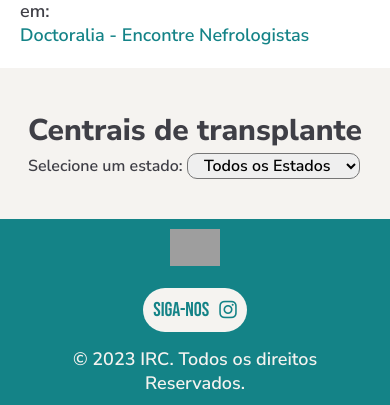
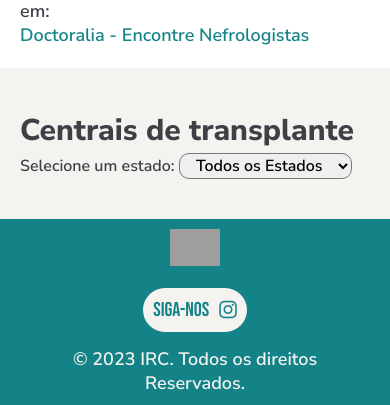
Before and after one commit to Sync-FATEC/API-NEFRO, a Flask app: page /drcBrasil in a window 390 px wide. Shown: the part 2199-2604 px from the top of the page. Run offline with Flask 3, Linux system fonts and the light colour scheme; parts of the project's set-up code (start-up, migrations or seed data) failed here and were passed over; some libraries are stand-ins or nearby versions; grey boxes are pictures that could not be loaded.

Commit message:
Arrumei a responsividade do filtro

```diff
--- a/src/static/css/drc.css
+++ b/src/static/css/drc.css
@@ -54,8 +54,29 @@ option {
     color: var(--cor-fonte-azul);
 }
 
+.container-filtro {
+    color: var(--cor-fonte-cinza);
+    padding: var(--padding-fixo);
+    display: flex;
+    justify-content: space-between;
+    align-items: center;
+    column-gap: 30px;
+    background-color: var(--cor-fundo-branco);
+}
+
 @media (max-width: 600px) {
     .image-container img {
         width: 100%;
     }
+    #resultadoContainer div{
+        width: 260px;
+        overflow: hidden;
+    }
 }
+
+@media (max-width: 400px) {
+    #resultadoContainer div{
+        width: 200px;
+        overflow: hidden;
+    }
+}
--- a/src/templates/drcBrasil.html
+++ b/src/templates/drcBrasil.html
@@ -56,8 +56,8 @@
         <p>O Doctoralia é um site onde você pode pesquisar por nefrologistas em sua região. Basta acessar o site e pesquisar pelo nefrologista na sua localidade. Você pode encontrar nefrologistas próximos a você em:</p>
         <a href="https://www.doctoralia.com.br/" target="_blank">Doctoralia - Encontre Nefrologistas</a>
     </section>
-    <section class="container-background">
-        <div class="text">
+    <section class="container-filtro">
+        <div class="text-filtro">
             <h2>Centrais de transplante</h2>
             <form action="">
                 <label for="estadoSelect">Selecione um estado:</label>
@@ -92,6 +92,7 @@
                 </select>
             </form>
             <ul id="resultadoContainer"></ul>
+        </div>
         </section>
 </main>
 {% endblock %}
```
